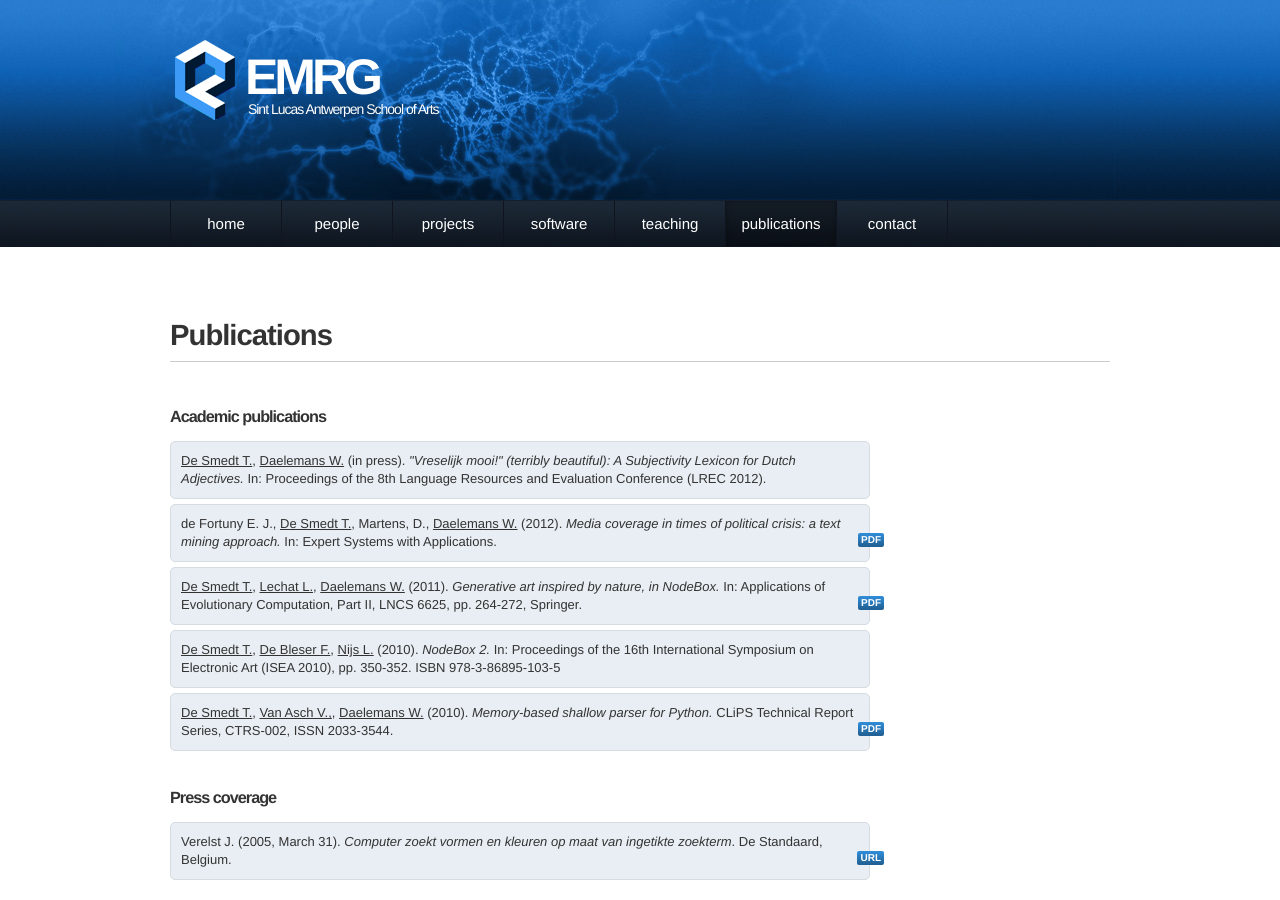
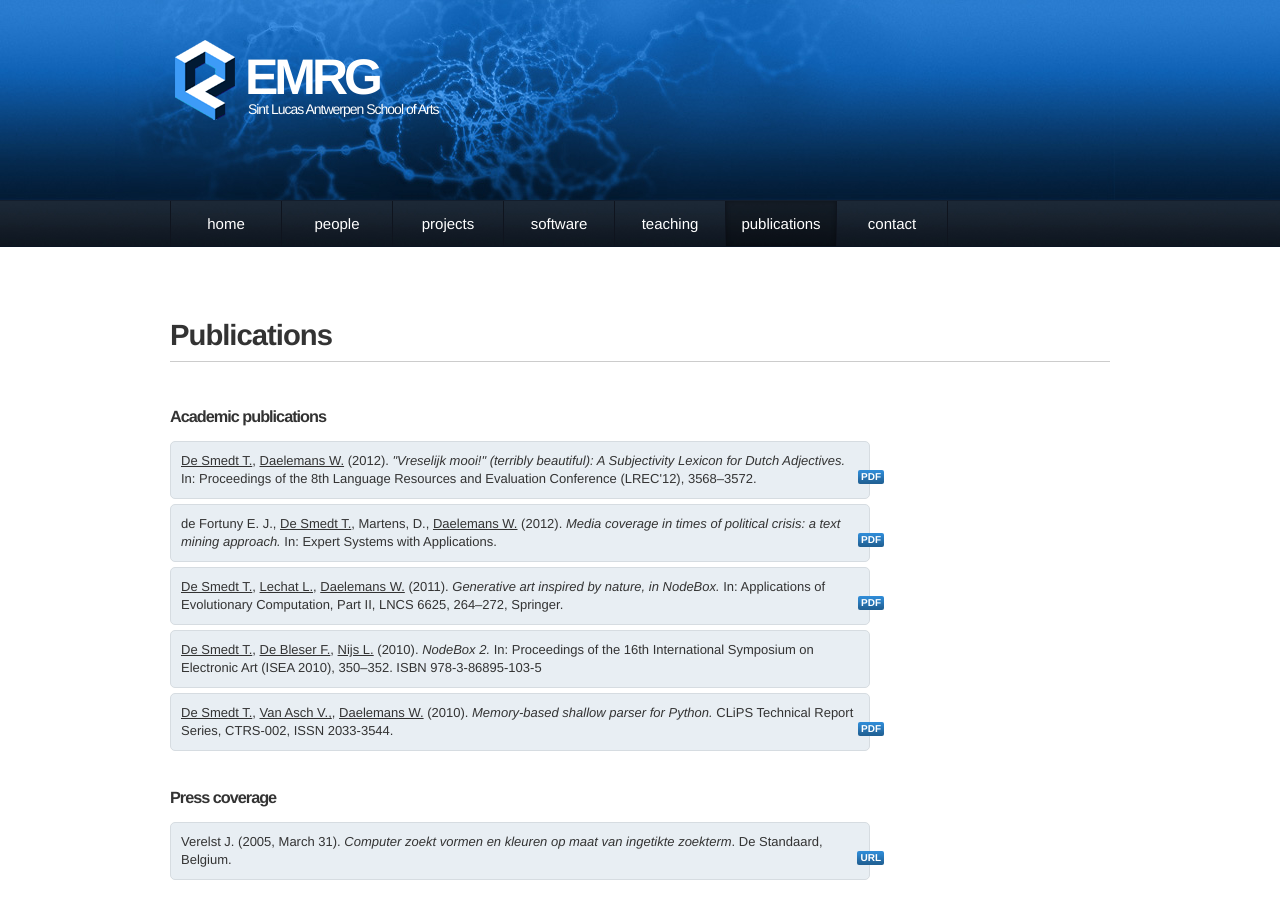
Before and after one commit to nodebox/emrg.be, a Jekyll site: the page built from publications/index.md, in a window 1280 px wide and 900 px high. Built offline with Jekyll 4.4.1, drawn with Linux system fonts in a browser that asks for light colours; nearby versions of some CDN libraries; comment, search, counter and statistics services are not loaded.

Commit message:
new publication

```diff
--- a/publications/index.md
+++ b/publications/index.md
@@ -10,9 +10,10 @@ title: Publications
 <div class="publication box">
 	<a href="../people/tom-de-smedt.html" class="author">De Smedt T.</a>,
 	<a href="http://www.clips.ua.ac.be/people/walter-daelemans" class="author">Daelemans W.</a>
-	(in press).
+	(2012).
 	<cite>"Vreselijk mooi!" (terribly beautiful): A Subjectivity Lexicon for Dutch Adjectives.</cite>
-	In: Proceedings of the 8th Language Resources and Evaluation Conference (LREC 2012).
+	In: Proceedings of the 8th Language Resources and Evaluation Conference (LREC'12), 3568–3572.
+	<a href="http://www.clips.ua.ac.be/sites/default/files/desmedt-subjectivity.pdf" class="attachment">PDF</a>
 </div>
 
 <div class="publication box">
@@ -32,7 +33,7 @@ title: Publications
 	<a href="http://www.clips.ua.ac.be/people/walter-daelemans" class="author">Daelemans W.</a>
 	(2011).
 	<cite>Generative art inspired by nature, in NodeBox.</cite>
-	In: Applications of Evolutionary Computation, Part II, LNCS 6625, pp. 264-272, Springer.
+	In: Applications of Evolutionary Computation, Part II, LNCS 6625, 264–272, Springer.
 	<a href="http://www.clips.ua.ac.be/sites/default/files/desmedt-generative-art.pdf" class="attachment">PDF</a>
 </div>
 
@@ -42,7 +43,7 @@ title: Publications
 	<a href="../people/lucas-nijs.html" class="author">Nijs L.</a>
 	(2010).
 	<cite>NodeBox 2.</cite>
-	In: Proceedings of the 16th International Symposium on Electronic Art (ISEA 2010), pp. 350-352. ISBN 978-3-86895-103-5
+	In: Proceedings of the 16th International Symposium on Electronic Art (ISEA 2010), 350–352. ISBN 978-3-86895-103-5
 </div>
 
 <div class="publication box">
```
